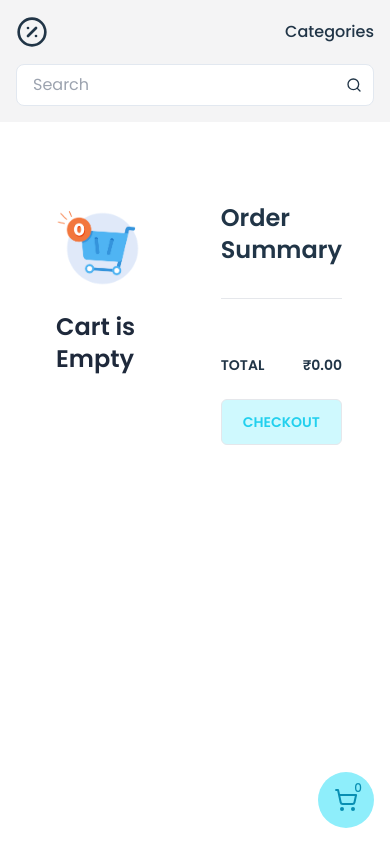
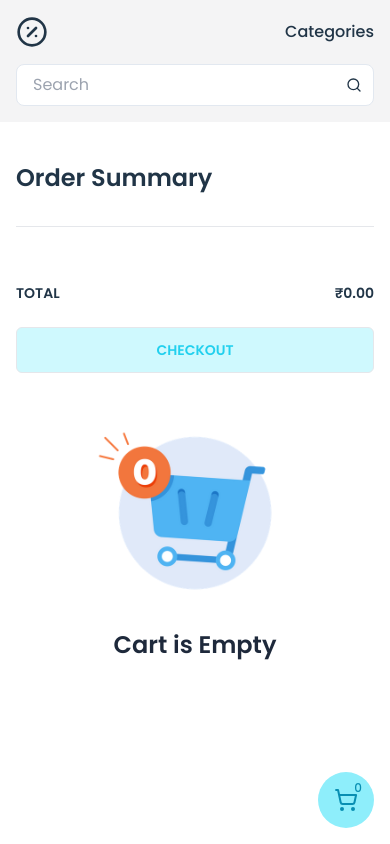
Before and after one commit to pandeyrochak/UndefinedStore, a React (Vite) app: page /cart in a window 390 px wide. Built offline with nearby package versions, Linux system fonts and the light colour scheme.

Commit message:
⛏️ responsive fixes on cart page

```diff
--- a/src/app/components/Cart/BillingDetails.tsx
+++ b/src/app/components/Cart/BillingDetails.tsx
@@ -12,7 +12,7 @@ const BillingDetails = ({ totalAmount }: { totalAmount: string }) => {
   // }, [cartData])
 
   return (
-    <div id="summary" className="w-full px-8 py-10 sticky top-[80px]">
+    <div id="summary" className="w-full sm:px-8 sm:py-10 sticky top-[80px]">
       <h1 className="font-semibold text-2xl border-b pb-8">Order Summary</h1>
       <div className="mt-8">
         <div className="flex font-semibold justify-between py-6 text-sm uppercase">
--- a/src/app/components/Cart/CartProduct.tsx
+++ b/src/app/components/Cart/CartProduct.tsx
@@ -42,13 +42,13 @@ const CartProduct = ({ product }: CartProductProps) => {
   }, [product.quantity])
 
   return (
-    <div className="flex items-center hover:bg-gray-100 -mx-8 px-6 py-5">
-      <div className="flex w-2/5">
-        <div className="w-24 h-24">
+    <div className="flex items-center hover:bg-gray-100  md:px-6 py-5">
+      <div className="flex w-2/5 max-md:flex-col">
+        <div className="w-16 h-16">
           <img className="w-full h-full object-contain" src={product.image} alt="product" />
         </div>
-        <div className="flex flex-col justify-between ml-4 flex-grow">
-          <span className="font-bold text-sm">{product.name}</span>
+        <div className="flex flex-col justify-between md:ml-4 max-md:ml-2 max-md:mt-2 flex-grow max-md:gap-2">
+          <span className="font-bold text-sm text-justify max-md:pr-4">{product.name}</span>
           <button className="unstyled-btn hover:text-red-500 flex items-center gap-2">
             <DeleteIcon className="w-6 h-6" />
             Remove
--- a/src/app/components/Cart/CartProducts.tsx
+++ b/src/app/components/Cart/CartProducts.tsx
@@ -4,7 +4,7 @@ import { CartItem } from '../../store/cartSlice'
 
 const CartProducts = ({ cartData }: { cartData: CartItem[] }) => {
   return (
-    <div className="w-3/4 bg-white px-10 py-10">
+    <div className="w-full sm:w-3/4 bg-white md:px-10  py-10">
       {cartData.length > 0 ? (
         <>
           <div className="flex justify-between border-b pb-8">
--- a/src/app/pages/Cart/Cart.tsx
+++ b/src/app/pages/Cart/Cart.tsx
@@ -14,7 +14,7 @@ const Cart = () => {
   }, [cartData])
   return (
     <div className="container mx-auto mt-10">
-      <div className="flex  my-10 relative">
+      <div className="flex max-md:flex-col-reverse my-10 relative">
         <CartProducts cartData={cartData} />
         <div className="flex flex-col flex-1">
           <BillingDetails totalAmount={totalAmount} />
--- a/src/app/pages/ProductDetails/ProductDetails.tsx
+++ b/src/app/pages/ProductDetails/ProductDetails.tsx
@@ -66,13 +66,13 @@ const ProductDetails = () => {
 
   // else case when data is resolved.
   return (
-    <div className="container-center">
+    <div className="container-center max-md:pb-32">
       <div className="grid grid-cols-8 gap-5 mx-auto">
         <div className="col-span-1"></div>
-        <div className="col-span-2">
+        <div className="col-span-6 sm:col-span-2">
           <img src={data.image} className="rounded-xl" />
         </div>
-        <div className="col-span-4">
+        <div className="col-span-8 sm:col-span-4">
           <div className="flex flex-col gap-4">
             <div className="product-info-group mb-3">
               <h2 className="text-2xl">{data.title}</h2>
```
